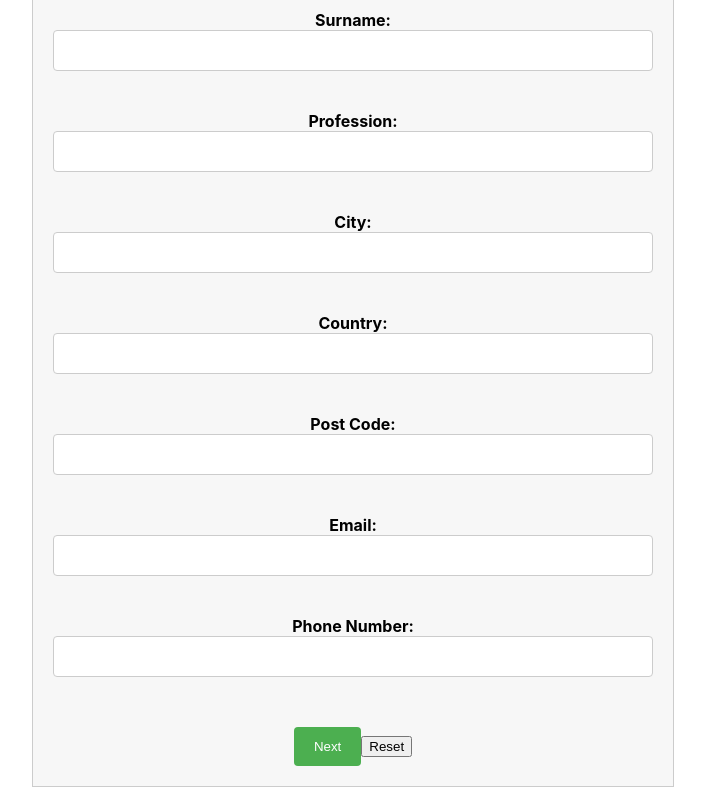
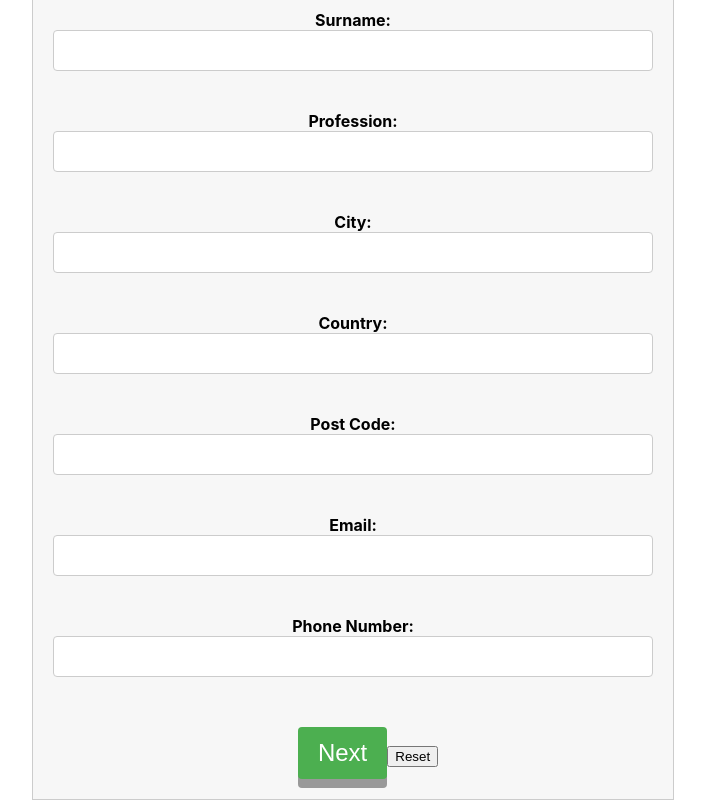
Before and after one commit to Yazan-SNJ/Resume-Builder, a React (Create React App) app: page / in a window 1280 px wide. Shown: the part 198-998 px from the top of the page, without its empty margins (287-992 px from the left). Built offline with nearby package versions, Linux system fonts and the light colour scheme.

Commit message:
Styled the button

```diff
--- a/src/components/ResumeForm.css
+++ b/src/components/ResumeForm.css
@@ -64,3 +64,29 @@
     font-size: 16px;
   }
    */
+   .button {
+    display: inline-block;
+    padding: 15px 25px;
+    font-size: 24px;
+    cursor: pointer;
+    text-align: center;
+    text-decoration: none;
+    outline: none;
+    color: #fff;
+    background-color: #4caf50;
+    border: none;
+    border-radius: 15px;
+    box-shadow: 0 9px #999;
+    margin-left: 30px;
+    margin-top: 30px;
+  }
+
+  .button:hover {
+    background-color: #3e8e41;
+  }
+
+  .button:active {
+    background-color: #3e8e41;
+    box-shadow: 0 5px #666;
+    transform: translateY(4px);
+  }
--- a/src/components/ResumeForm.jsx
+++ b/src/components/ResumeForm.jsx
@@ -125,7 +125,7 @@ function ResumeForm() {
                />
           </label>
           <br />
-          <input type="submit" value="Next" />
+          <input className='button' type="submit" value="Next" />
           <input type="button" value="Reset" onClick={handleReset} />
           </form>
           );
```
